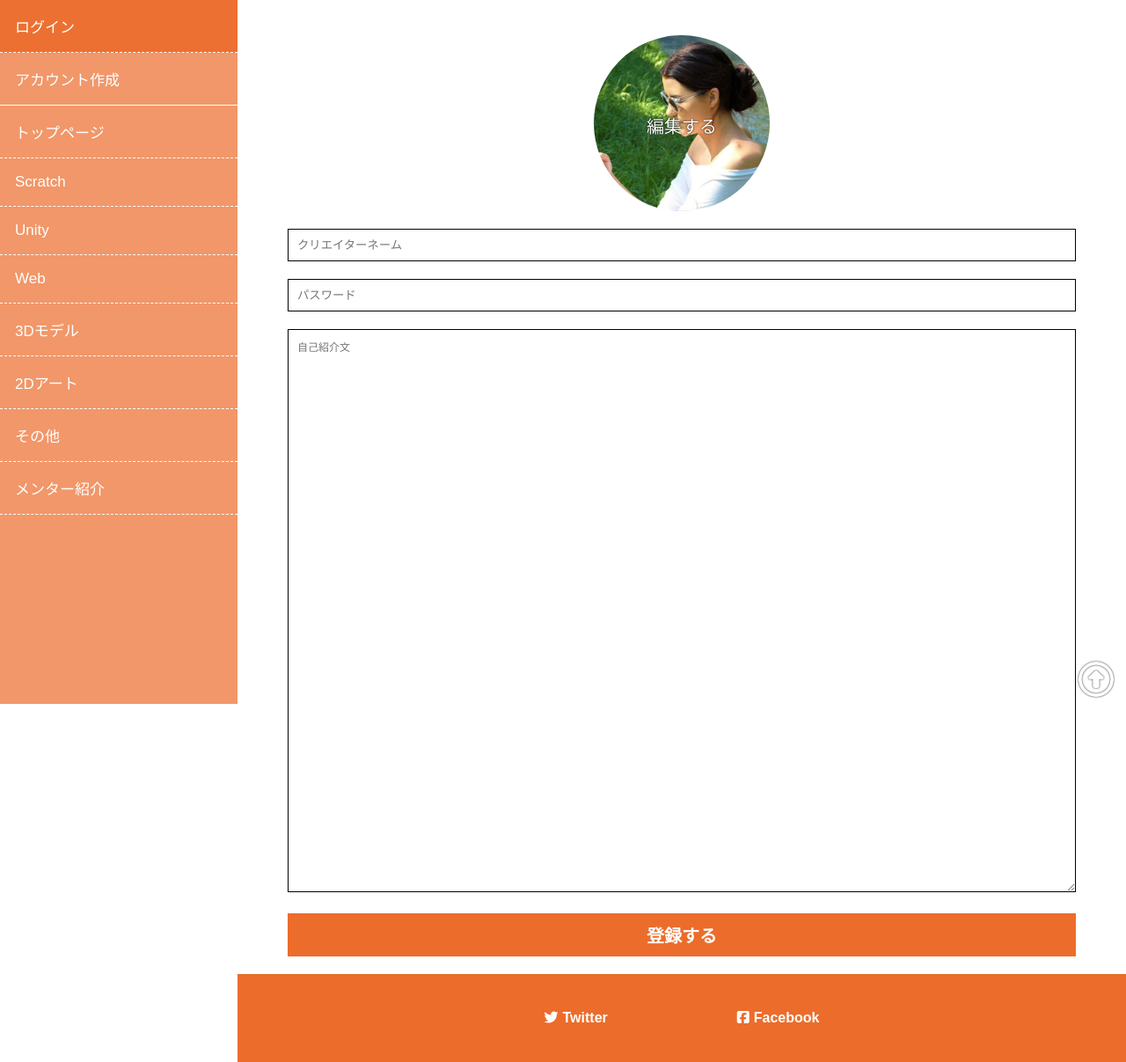
After one commit to USHIken/web-idea-box, a Django app: template code/templates/users/update.html in a window 1280 px wide. The commit adds this page. Shown: the whole page at 88% size. Run offline with Django 3.2, Linux system fonts and the light colour scheme; the template is opened without the code that fills it, so the values that code supplies are empty; some libraries are stand-ins or nearby versions.

Commit message:
ユーザー編集画面(WIP)

```diff
--- a/code/static/css/style.css
+++ b/code/static/css/style.css
@@ -313,36 +313,36 @@ footer div i {
     text-shadow: 0 0 1px #000000;
 }
 
-.artwork article > div {
+#artwork article > div {
     background-color: transparent;
 }
 
-.artwork article > p {
+#artwork article > p {
     margin: 20px 0;
 }
 
-.artwork main article h3 + figure {
+#artwork main article h3 + figure {
     margin: 0;
 }
 
-.artwork main article > figure {
+#artwork main article > figure {
     height: 50vw;
     width: 100%;
     margin: 20px 0;
 }
 
-.artwork main article > figure img {
+#artwork main article > figure img {
     height: 100%;
     object-fit: cover;
 }
 
-.artwork article iframe ,img {
+#artwork article iframe ,img {
     height: 100%;
     object-fit: cover;
     vertical-align: bottom;
 }
 
-.artwork main > article > div:last-of-type {
+#artwork main > article > div:last-of-type {
     display: flex;
     grid-column: 1 / -1;
     justify-self: center;
@@ -459,31 +459,31 @@ input[type="submit"] {
 
 }
 
-.user header > div  p{
+#user header > div  p{
     width: 80%;
     margin-top: 40px;
     font-weight: bold;
 }
 
-/* ~~~~~~~~~~~~~~~~~~ .user ~~~~~~~~~~~~~~~~~~ */
-#userupdate {
+/* ~~~~~~~~~~~~~~~~~~ #user ~~~~~~~~~~~~~~~~~~ */
+#user-update {
     min-height: minmax(calc(100vh - 100px));
 }
 
-#userupdate main {
+#user-update main {
     display: grid;
 }
 
-#userupdate main form {
+#user-update main form {
     margin-top: 40px;
 }
 
-#userupdate main form, figure {
+#user-update main form, figure {
     justify-self: center;
     align-self: center;
 }
 
-#userupdate main img {
+#user-update main img {
     width: 40vw;
     height: 40vw;
     max-width: 200px;
@@ -492,18 +492,18 @@ input[type="submit"] {
     border-radius: 50%;
 }
 
-#userupdate p {
+#user-update p {
     margin: 20px 0;
 }
 
-#userupdate main label {
+#user-update main label {
     display: block;
     width: 70vw;
     text-align: center;
     position: relative;
 }
 
-#userupdate main label p {
+#user-update main label p {
     margin: 0;
     position: absolute;
     top: 50%;
@@ -514,14 +514,14 @@ input[type="submit"] {
     text-shadow: 0 0 2px #000000;
 }
 
-#userupdate main input {
+#user-update main input {
     border: solid 1px #000000;
     width: 70vw;
     padding: 10px;
     box-sizing: border-box;
 }
 
-#userupdate textarea {
+#user-update textarea {
     border: solid 1px #000000;
     width: 100%;
     height: 50vw;
@@ -529,7 +529,7 @@ input[type="submit"] {
     font-size: 12px;
 }
 
-#userupdate main input[type="submit"] {
+#user-update main input[type="submit"] {
     background-color: #ec6c2b;
     border: none;
     color: #ffffff;
--- /dev/null
+++ b/code/templates/users/update.html
@@ -0,0 +1,25 @@
+{% extends 'base.html' %}
+{% load static %}
+
+{% block body_id %}user-update{% endblock %}
+
+{% block content %}
+<main>
+    <form>
+        <label>
+            <img src="{% static 'img/person.jpg' %}" alt="">
+            <p>編集する</p>
+            <input type="file" name="image" style="display:none">
+        </label>
+        <p><input type="text" name="username" placeholder="クリエイターネーム" required/></p>
+        <p><input type="password" name="pass" placeholder="パスワード" required/></p>
+        <p><textarea placeholder="自己紹介文"></textarea></p>
+        <p><input type="submit" value="登録する" /></p>
+    </form>
+</main>
+{% endblock %}
+
+{% block scripts %}
+{{ block.super }}
+
+{% endblock %}
```
Also changed, not shown: other parts of code/static/css/style.css (+32 -32 lines).
